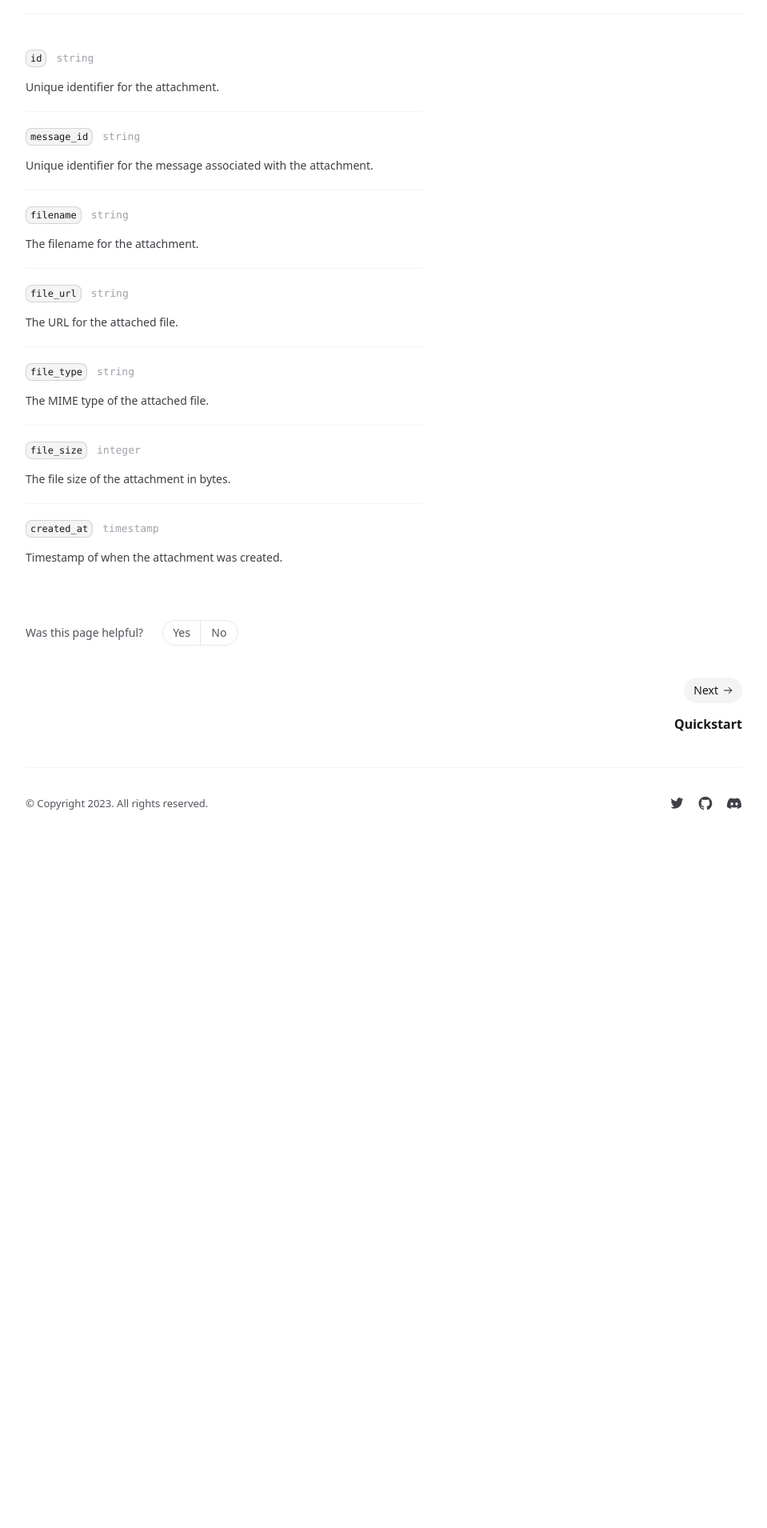
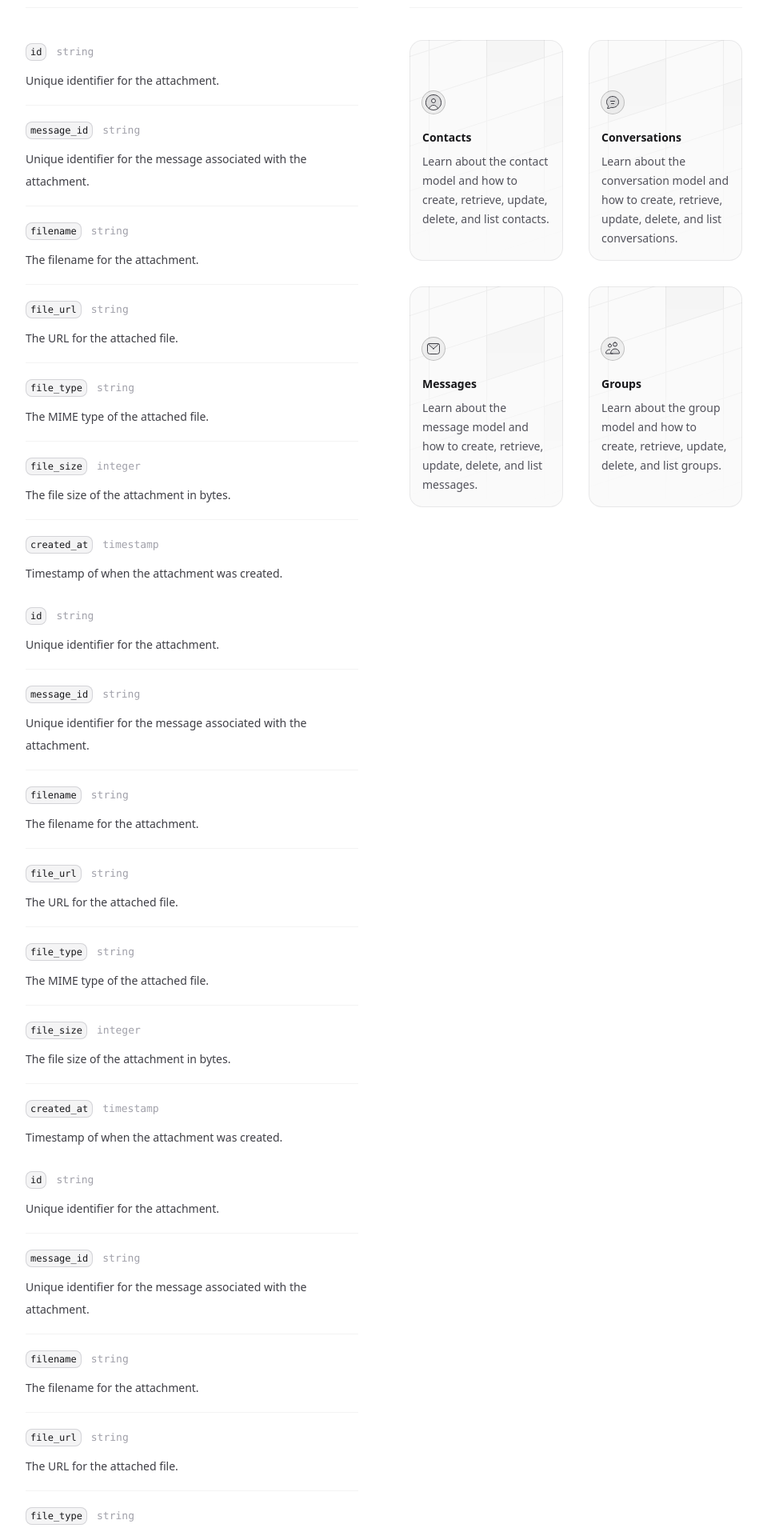
Before and after one commit to awesomecoderdev/starter, a Next.js app: page / in a window 1280 px wide. Shown: the part 1450-3360 px from the top of the page at 80% size, without its empty margins (320-1279 px from the left). Before the commit the page ends 2530 px from the top, so only its background shows below. Built offline with nearby package versions, Linux system fonts and the light colour scheme.

Commit message:
Updated Layouts

```diff
--- a/src/app/page.tsx
+++ b/src/app/page.tsx
@@ -3,10 +3,14 @@ import { Button } from "@/components/Button";
 import { Heading } from "@/components/Heading";
 import Link from "next/link";
 import { Guides } from "@/components/Guides";
-import { Resources } from "@/components/Resources";
+import { Resource, Resources } from "@/components/Resources";
 import { Metadata } from "next";
-import { Properties, Property } from "@/components/Note";
+import { Properties, Property, Row, Col, Note } from "@/components/Note";
 import { Prose } from "@/components/Prose";
+import { ChatBubbleIcon } from "@/components/icons/ChatBubbleIcon";
+import { EnvelopeIcon } from "@/components/icons/EnvelopeIcon";
+import { UserIcon } from "@/components/icons/UserIcon";
+import { UsersIcon } from "@/components/icons/UsersIcon";
 
 export default function Home() {
 	return (
@@ -60,14 +64,17 @@ export default function Home() {
 				<Heading level={2} tag="GET" label="/v1/groups">
 					List all groups
 				</Heading>
+
+				<Row>
+					<Col>
 						<Prose className="mt-4 border-t border-zinc-900/5 pt-10 dark:border-white/5">
 							<Properties>
 								<Property name="id" type="string">
 									Unique identifier for the attachment.
 								</Property>
 								<Property name="message_id" type="string">
-							Unique identifier for the message associated with
-							the attachment.
+									Unique identifier for the message associated
+									with the attachment.
 								</Property>
 								<Property name="filename" type="string">
 									The filename for the attachment.
@@ -82,10 +89,127 @@ export default function Home() {
 									The file size of the attachment in bytes.
 								</Property>
 								<Property name="created_at" type="timestamp">
-							Timestamp of when the attachment was created.
+									Timestamp of when the attachment was
+									created.
+								</Property>
+							</Properties>
+							<Properties>
+								<Property name="id" type="string">
+									Unique identifier for the attachment.
+								</Property>
+								<Property name="message_id" type="string">
+									Unique identifier for the message associated
+									with the attachment.
+								</Property>
+								<Property name="filename" type="string">
+									The filename for the attachment.
+								</Property>
+								<Property name="file_url" type="string">
+									The URL for the attached file.
+								</Property>
+								<Property name="file_type" type="string">
+									The MIME type of the attached file.
+								</Property>
+								<Property name="file_size" type="integer">
+									The file size of the attachment in bytes.
+								</Property>
+								<Property name="created_at" type="timestamp">
+									Timestamp of when the attachment was
+									created.
+								</Property>
+							</Properties>
+							<Properties>
+								<Property name="id" type="string">
+									Unique identifier for the attachment.
+								</Property>
+								<Property name="message_id" type="string">
+									Unique identifier for the message associated
+									with the attachment.
+								</Property>
+								<Property name="filename" type="string">
+									The filename for the attachment.
+								</Property>
+								<Property name="file_url" type="string">
+									The URL for the attached file.
+								</Property>
+								<Property name="file_type" type="string">
+									The MIME type of the attached file.
+								</Property>
+								<Property name="file_size" type="integer">
+									The file size of the attachment in bytes.
+								</Property>
+								<Property name="created_at" type="timestamp">
+									Timestamp of when the attachment was
+									created.
 								</Property>
 							</Properties>
 						</Prose>
+					</Col>
+					<Col sticky>
+						<div className="not-prose mt-4 grid grid-cols-1 gap-8 border-t border-zinc-900/5 pt-10 dark:border-white/5 sm:grid-cols-2 xl:grid-cols-2">
+							{[
+								{
+									href: "/contacts",
+									name: "Contacts",
+									description:
+										"Learn about the contact model and how to create, retrieve, update, delete, and list contacts.",
+									icon: UserIcon,
+									pattern: {
+										y: 16,
+										squares: [
+											[0, 1],
+											[1, 3],
+										],
+									},
+								},
+								{
+									href: "/conversations",
+									name: "Conversations",
+									description:
+										"Learn about the conversation model and how to create, retrieve, update, delete, and list conversations.",
+									icon: ChatBubbleIcon,
+									pattern: {
+										y: -6,
+										squares: [
+											[-1, 2],
+											[1, 3],
+										],
+									},
+								},
+								{
+									href: "/messages",
+									name: "Messages",
+									description:
+										"Learn about the message model and how to create, retrieve, update, delete, and list messages.",
+									icon: EnvelopeIcon,
+									pattern: {
+										y: 32,
+										squares: [
+											[0, 2],
+											[1, 4],
+										],
+									},
+								},
+								{
+									href: "/groups",
+									name: "Groups",
+									description:
+										"Learn about the group model and how to create, retrieve, update, delete, and list groups.",
+									icon: UsersIcon,
+									pattern: {
+										y: 22,
+										squares: [[0, 1]],
+									},
+								},
+							].map((resource) => (
+								<Resource
+									key={resource.href}
+									resource={resource}
+								/>
+							))}
+						</div>
+					</Col>
+				</Row>
 			</div>
 		</>
 	);
--- a/src/components/Resources.tsx
+++ b/src/components/Resources.tsx
@@ -116,7 +116,7 @@ function ResourcePattern({
 	);
 }
 
-function Resource({ resource }: { resource: any }) {
+export function Resource({ resource }: { resource: any }) {
 	let mouseX = useMotionValue(0);
 	let mouseY = useMotionValue(0);
 
--- a/src/components/mdx.tsx
+++ /dev/null
@@ -1,109 +0,0 @@
-"use client";
-import Link from "next/link";
-
-import { Heading } from "@/components/Heading";
-import { classNames } from "@/utils/class";
-
-export const a = Link;
-export { Button } from "@/components/Button";
-export { CodeGroup, Code as code, Pre as pre } from "@/components/Code";
-
-export const h2 = function H2(props: any) {
-	return <Heading level={2} {...props} />;
-};
-
-function InfoIcon(props: any) {
-	return (
-		<svg viewBox="0 0 16 16" aria-hidden="true" {...props}>
-			<circle cx="8" cy="8" r="8" strokeWidth="0" />
-			<path
-				fill="none"
-				strokeLinecap="round"
-				strokeLinejoin="round"
-				strokeWidth="1.5"
-				d="M6.75 7.75h1.5v3.5"
-			/>
-			<circle cx="8" cy="4" r=".5" fill="none" />
-		</svg>
-	);
-}
-
-export function Note({ children }: { children: any }) {
-	return (
-		<div className="my-6 flex gap-2.5 rounded-2xl border border-primary-500/20 bg-primary-50/50 p-4 leading-6 text-primary-900 dark:border-primary-500/30 dark:bg-primary-500/5 dark:text-primary-200 dark:[--tw-prose-links:theme(colors.white)] dark:[--tw-prose-links-hover:theme(colors.primary.300)]">
-			<InfoIcon className="mt-1 h-4 w-4 flex-none fill-primary-500 stroke-white dark:fill-primary-200/20 dark:stroke-primary-200" />
-			<div className="[&>:first-child]:mt-0 [&>:last-child]:mb-0">
-				{children}
-			</div>
-		</div>
-	);
-}
-
-export function Row({ children }: { children: any }) {
-	return (
-		<div className="grid grid-cols-1 items-start gap-x-16 gap-y-10 xl:max-w-none xl:grid-cols-2">
-			{children}
-		</div>
-	);
-}
-
-export function Col({
-	children,
-	sticky = false,
-}: {
-	children: any;
-	sticky: boolean;
-}) {
-	return (
-		<div
-			className={classNames(
-				"[&>:first-child]:mt-0 [&>:last-child]:mb-0",
-				sticky && "xl:sticky xl:top-24"
-			)}
-		>
-			{children}
-		</div>
-	);
-}
-
-export function Properties({ children }: { children: any }) {
-	return (
-		<div className="my-6">
-			<ul
-				role="list"
-				className="m-0 max-w-[calc(theme(maxWidth.lg)-theme(spacing.8))] list-none divide-y divide-zinc-900/5 p-0 dark:divide-white/5"
-			>
-				{children}
-			</ul>
-		</div>
-	);
-}
-
-export function Property({
-	name,
-	type,
-	children,
-}: {
-	children?: any;
-	name?: any;
-	type?: any;
-}) {
-	return (
-		<li className="m-0 px-0 py-4 first:pt-0 last:pb-0">
-			<dl className="m-0 flex flex-wrap items-center gap-x-3 gap-y-2">
-				<dt className="sr-only">Name</dt>
-				<dd>
-					<code>{name}</code>
-				</dd>
-				<dt className="sr-only">Type</dt>
-				<dd className="font-mono text-xs text-zinc-400 dark:text-zinc-500">
-					{type}
-				</dd>
-				<dt className="sr-only">Description</dt>
-				<dd className="w-full flex-none [&>:first-child]:mt-0 [&>:last-child]:mb-0">
-					{children}
-				</dd>
-			</dl>
-		</li>
-	);
-}
```
Lines whose indentation alone changed are shown as unchanged.
